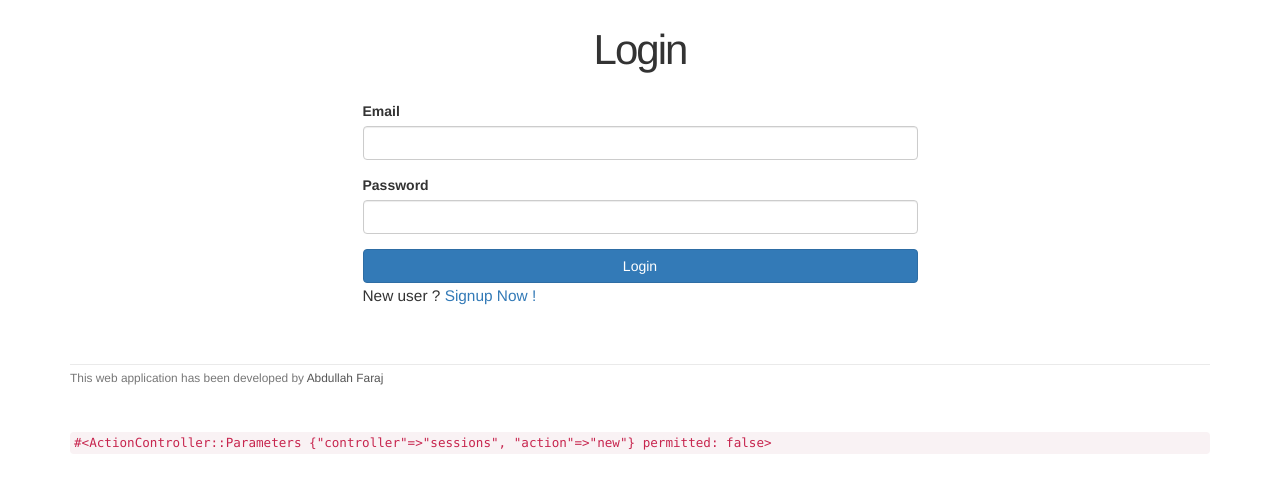
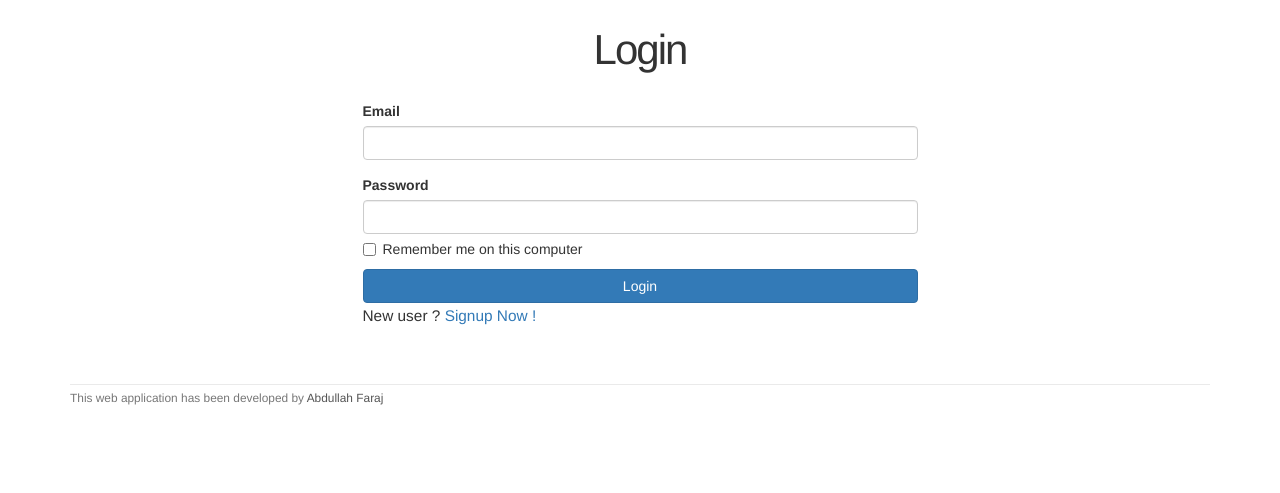
Before and after one commit to Traxbay/serviceOrderingSystem, a Rails app: page /login in a window 1280 px wide. Shown: the part 51-544 px from the top of the page. Run offline with Rails 7, Linux system fonts and the light colour scheme; style sheets or scripts are compiled from the project's sources; some libraries are stand-ins or nearby versions.

Commit message:
Implement advanced login with remember me

```diff
--- a/app/assets/stylesheets/customCSS.scss
+++ b/app/assets/stylesheets/customCSS.scss
@@ -184,3 +184,17 @@ input {
     color: $state-danger-text;
   }
 }
+
+.checkbox {
+  margin-top: -10px;
+  margin-bottom: 10px;
+  span {
+    margin-left: 20px;
+    font-weight: normal;
+  }
+}
+
+#session_remember_me {
+  width: auto;
+  margin-left: 0;
+}
--- a/app/controllers/sessions_controller.rb
+++ b/app/controllers/sessions_controller.rb
@@ -8,6 +8,7 @@ class SessionsController < ApplicationController
       # login the user
       flash.now[:success] = "Welcome to Service Ordering System ! "
       log_in user
+      params[:session][:remember_me] == '1' ? remember(user) : forget(user)
       redirect_to user
     else
       flash.now[:danger] = "Error logging in !, invalid email/password combination"
@@ -16,7 +17,7 @@ class SessionsController < ApplicationController
   end
 
   def destroy
-    log_out
+    log_out if logged_in?
     redirect_to root_url
   end
 
--- a/app/helpers/sessions_helper.rb
+++ b/app/helpers/sessions_helper.rb
@@ -1,12 +1,19 @@
 module SessionsHelper
 
+  # logs in the given user
   def log_in(user)
     session[:user_id] = user.id
   end
 
   def current_user
-    if session[:user_id]
-      @current_user ||= User.find_by(id: session[:user_id])
+    if (user_id = session[:user_id])
+      @current_user ||= User.find_by(id: user_id)
+    elsif (user_id = cookies.signed[:user_id])
+      user = User.find_by(id: user_id)
+      if user && user.authenticated?(cookies[:remember_token])
+        log_in user
+        @current_user = user
+      end
     end
   end
 
@@ -20,4 +27,25 @@ module SessionsHelper
     @current_user = nil
   end
 
+  def remember(user)
+    user.remember
+    cookies.permanent.signed[:user_id] = user.id
+    cookies.permanent[:remember_token] = user.remember_token
+  end
+
+  # forgets a persistant session
+  def forget(user)
+    user.forget
+    cookies.delete(:user_id)
+    cookies.delete(:remember_token)
+  end
+
+  # logs out the current user
+  def log_out
+    forget(current_user)
+    session.delete(:user_id)
+    @current_user = nil
+  end
+
+
 end
--- a/app/views/layouts/application.html.erb
+++ b/app/views/layouts/application.html.erb
@@ -17,7 +17,6 @@
      <% end %>
       <%= yield %>
       <%= render 'layouts/footer' %>
-      <%= debug(params) if Rails.env.development? %>
     </div>
   </body>
 </html>
--- a/app/views/sessions/new.html.erb
+++ b/app/views/sessions/new.html.erb
@@ -21,6 +21,11 @@
         <%= form_element.label :password%>
         <%= form_element.password_field :password, class: 'form-control' %>
 
+        <%= form_element.label :remember_me, class: "checkbox inline" do %>
+       <%= form_element.check_box :remember_me %>
+       <span>Remember me on this computer</span>
+     <% end %>
+
         <%= form_element.submit :Login, class: 'btn btn-primary' %>
         <% end %>
 
--- a/app/views/users/new.html.erb
+++ b/app/views/users/new.html.erb
@@ -32,6 +32,7 @@
       <%= form_element.label :password %>
       <%= form_element.text_field :password, class:'form-control' %>
 
+
       <!-- password_confirmation -->
       <%= form_element.label :name, "Password Confirmation"%>
       <%= form_element.text_field :password_confirmation, class:'form-control' %>
--- /dev/null
+++ b/db/migrate/20190324193240_add_remember_digest_to_users.rb
@@ -0,0 +1,5 @@
+class AddRememberDigestToUsers < ActiveRecord::Migration[5.1]
+  def change
+    add_column :users, :remember_digest, :string
+  end
+end
```
Also changed, not shown: app/models/user.rb (+20 -0 lines), test/helpers/sessions_helper_test.rb (added, +19 -0 lines), test/integration/users_login_test.rb (+15 -0 lines), test/models/user_test.rb (+3 -0 lines), test/test_helper.rb (+14 -0 lines), db/schema.rb.
